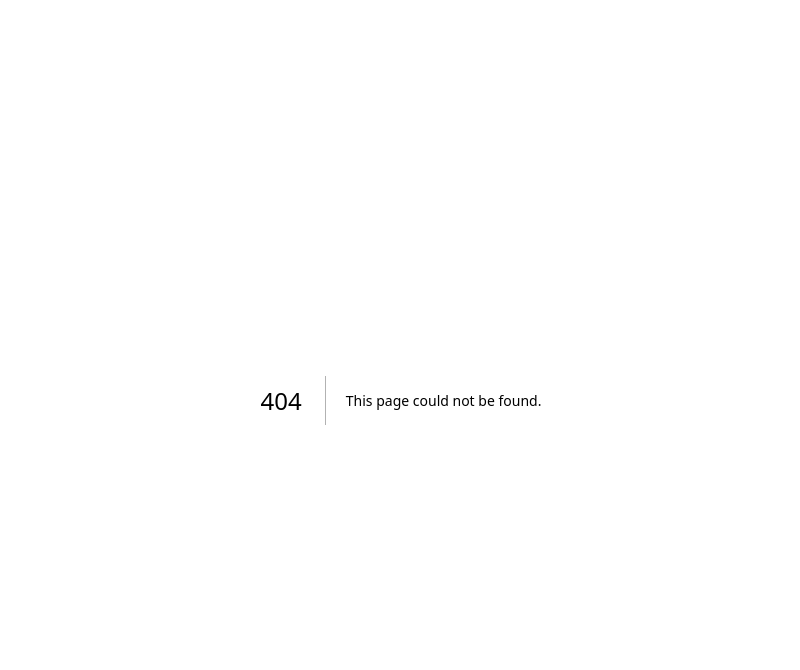
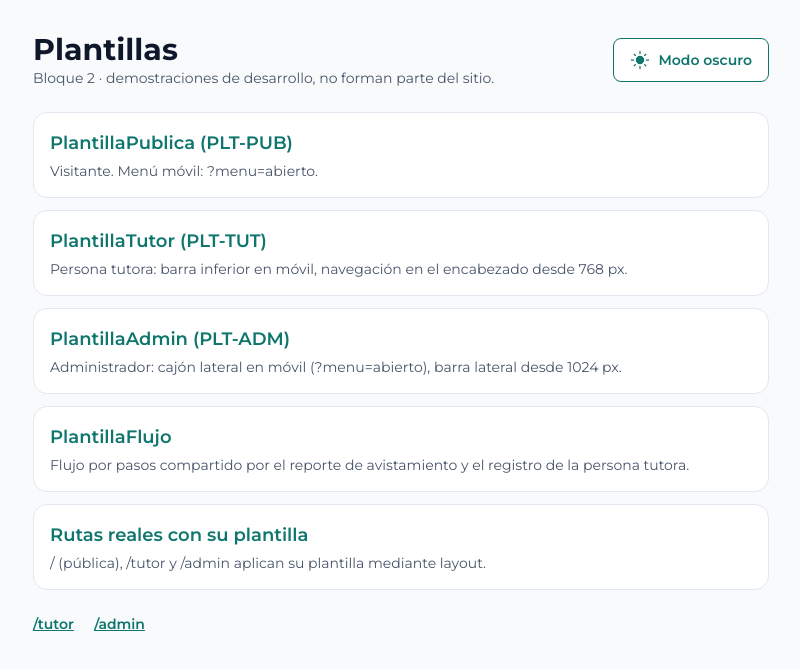
Before and after one commit to raulsansal/rupe-prototipo, a Next.js app: page /dev/plantillas in a window 1280 px wide. Before the commit this address had no page. Shown: the top 670 px of the page, without its empty margins (239-1039 px from the left). Built offline with nearby package versions, Linux system fonts and the light colour scheme.

Commit message:
feat: páginas de demostración de las plantillas

```diff
--- /dev/null
+++ b/src/app/dev/plantillas/Relleno.tsx
@@ -0,0 +1,15 @@
+import { cx } from "@/lib/clases";
+
+/** Bloques de relleno con la etiqueta «contenido de la pantalla» para revisar las plantillas. */
+export function Relleno({ titulo, bloques = 3, className }: { titulo: string; bloques?: number; className?: string }) {
+  return (
+    <div className={cx("flex flex-col gap-4", className)}>
+      <h1 className="text-h1">{titulo}</h1>
+      {Array.from({ length: bloques }, (_, i) => (
+        <div key={i} className="flex h-32 items-center justify-center rounded-tarjeta border-2 border-dashed border-border bg-surface text-small text-text-muted">
+          contenido de la pantalla
+        </div>
+      ))}
+    </div>
+  );
+}
--- /dev/null
+++ b/src/app/dev/plantillas/admin/page.tsx
@@ -0,0 +1,15 @@
+import type { Metadata } from "next";
+import { PlantillaAdmin } from "@/components/layout/PlantillaAdmin";
+import { SESION_ADMIN_EJEMPLO } from "@/mocks/sesion";
+import { Relleno } from "../Relleno";
+
+export const metadata: Metadata = { title: "PlantillaAdmin · RUPE (solo desarrollo)" };
+
+export default async function DemoAdmin({ searchParams }: { searchParams: Promise<{ menu?: string }> }) {
+  const { menu } = await searchParams;
+  return (
+    <PlantillaAdmin sesion={SESION_ADMIN_EJEMPLO} itemActivo="/admin" menuAbiertoInicial={menu === "abierto"}>
+      <Relleno titulo="Tablero" bloques={4} />
+    </PlantillaAdmin>
+  );
+}
--- /dev/null
+++ b/src/app/dev/plantillas/flujo/page.tsx
@@ -0,0 +1,21 @@
+import type { Metadata } from "next";
+import { PlantillaFlujo } from "@/components/layout/PlantillaFlujo";
+
+export const metadata: Metadata = { title: "PlantillaFlujo · RUPE (solo desarrollo)" };
+
+// Pasos del reporte de avistamiento (mockup 1.3). El registro de la persona tutora usa «Datos del perro» y «Circunstancias».
+const PASOS = ["Inicio", "Fotografía", "Ubicación", "Fecha y estado", "Comentario", "Confirmar"];
+
+export default function DemoFlujo() {
+  return (
+    <PlantillaFlujo pasos={PASOS} pasoActual={3} titulo="Ubicación" regresar={{ href: "/dev/plantillas" }} hrefSalir="/dev/plantillas">
+      <div className="flex flex-col gap-4">
+        {[0, 1].map((i) => (
+          <div key={i} className="flex h-32 items-center justify-center rounded-tarjeta border-2 border-dashed border-border bg-surface text-small text-text-muted">
+            contenido de la pantalla
+          </div>
+        ))}
+      </div>
+    </PlantillaFlujo>
+  );
+}
--- /dev/null
+++ b/src/app/dev/plantillas/page.tsx
@@ -0,0 +1,45 @@
+import type { Metadata } from "next";
+import Link from "next/link";
+import { ThemeToggle } from "@/components/ui/ThemeToggle";
+
+export const metadata: Metadata = { title: "Plantillas · RUPE (solo desarrollo)" };
+
+const DEMOS = [
+  { href: "/dev/plantillas/publica", titulo: "PlantillaPublica (PLT-PUB)", detalle: "Visitante. Menú móvil: ?menu=abierto." },
+  { href: "/dev/plantillas/tutor", titulo: "PlantillaTutor (PLT-TUT)", detalle: "Persona tutora: barra inferior en móvil, navegación en el encabezado desde 768 px." },
+  { href: "/dev/plantillas/admin", titulo: "PlantillaAdmin (PLT-ADM)", detalle: "Administrador: cajón lateral en móvil (?menu=abierto), barra lateral desde 1024 px." },
+  { href: "/dev/plantillas/flujo", titulo: "PlantillaFlujo", detalle: "Flujo por pasos compartido por el reporte de avistamiento y el registro de la persona tutora." },
+  { href: "/", titulo: "Rutas reales con su plantilla", detalle: "/ (pública), /tutor y /admin aplican su plantilla mediante layout." },
+];
+
+export default function Plantillas() {
+  return (
+    <main className="mx-auto w-full max-w-3xl px-4 py-8">
+      <header className="flex flex-wrap items-center justify-between gap-4">
+        <div>
+          <h1 className="text-h1">Plantillas</h1>
+          <p className="text-small text-text-muted">Bloque 2 · demostraciones de desarrollo, no forman parte del sitio.</p>
+        </div>
+        <ThemeToggle />
+      </header>
+      <ul className="mt-6 flex flex-col gap-3">
+        {DEMOS.map((d) => (
+          <li key={d.href}>
+            <Link href={d.href} className="block rounded-tarjeta border border-border bg-surface p-4 hover:border-border-strong">
+              <span className="text-h3 font-semibold text-primary">{d.titulo}</span>
+              <span className="mt-1 block text-small text-text-muted">{d.detalle}</span>
+            </Link>
+          </li>
+        ))}
+        <li>
+          <Link href="/tutor" className="inline-flex h-tactil items-center text-small font-semibold text-primary underline">
+            /tutor
+          </Link>{" "}
+          <Link href="/admin" className="ml-4 inline-flex h-tactil items-center text-small font-semibold text-primary underline">
+            /admin
+          </Link>
+        </li>
+      </ul>
+    </main>
+  );
+}
--- /dev/null
+++ b/src/app/dev/plantillas/publica/page.tsx
@@ -0,0 +1,14 @@
+import type { Metadata } from "next";
+import { PlantillaPublica } from "@/components/layout/PlantillaPublica";
+import { Relleno } from "../Relleno";
+
+export const metadata: Metadata = { title: "PlantillaPublica · RUPE (solo desarrollo)" };
+
+export default async function DemoPublica({ searchParams }: { searchParams: Promise<{ menu?: string }> }) {
+  const { menu } = await searchParams;
+  return (
+    <PlantillaPublica menuAbiertoInicial={menu === "abierto"} rutaActiva="/">
+      <Relleno titulo="Título principal" bloques={4} />
+    </PlantillaPublica>
+  );
+}
--- /dev/null
+++ b/src/app/dev/plantillas/tutor/page.tsx
@@ -0,0 +1,14 @@
+import type { Metadata } from "next";
+import { PlantillaTutor } from "@/components/layout/PlantillaTutor";
+import { SESION_TUTOR_EJEMPLO } from "@/mocks/sesion";
+import { Relleno } from "../Relleno";
+
+export const metadata: Metadata = { title: "PlantillaTutor · RUPE (solo desarrollo)" };
+
+export default function DemoTutor() {
+  return (
+    <PlantillaTutor sesion={SESION_TUTOR_EJEMPLO} itemActivo="/tutor">
+      <Relleno titulo="Mis registros" bloques={4} />
+    </PlantillaTutor>
+  );
+}
```
